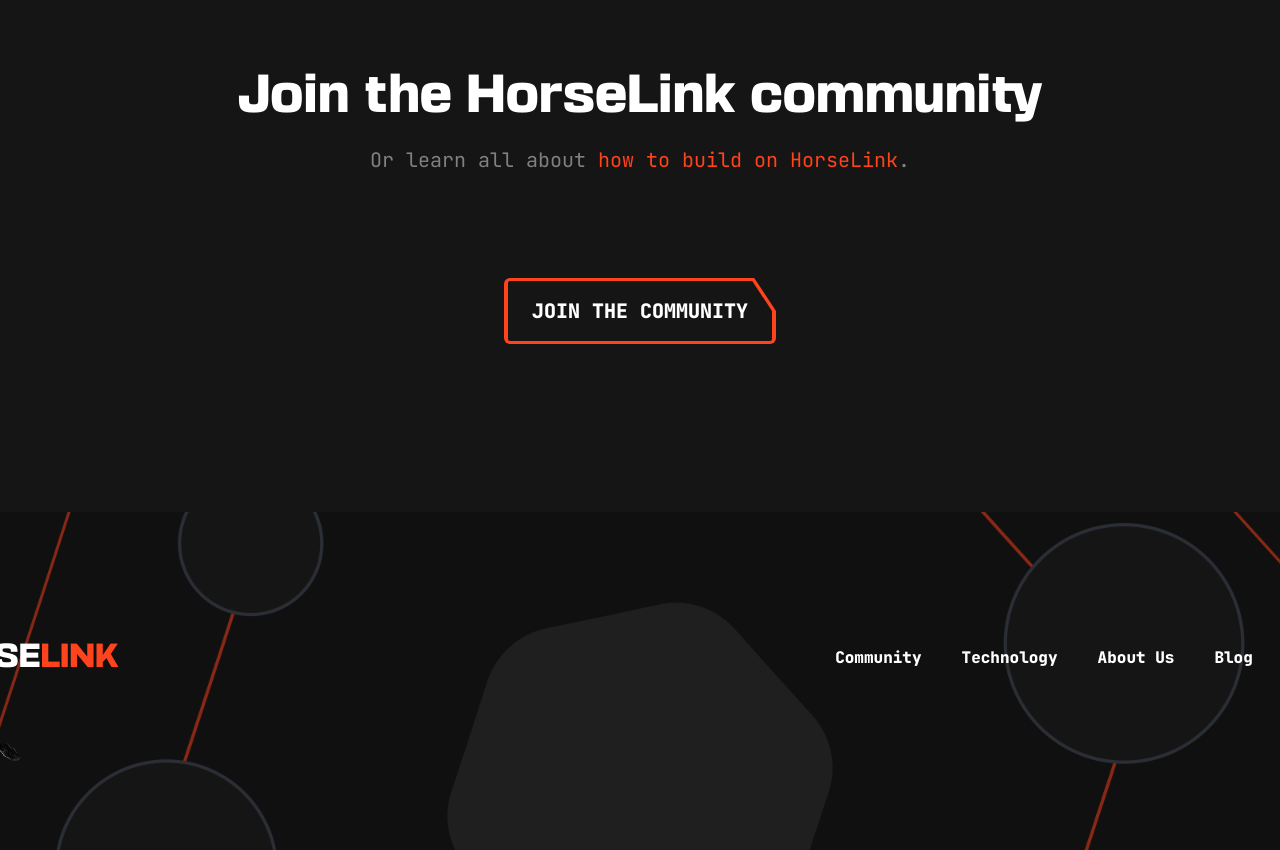
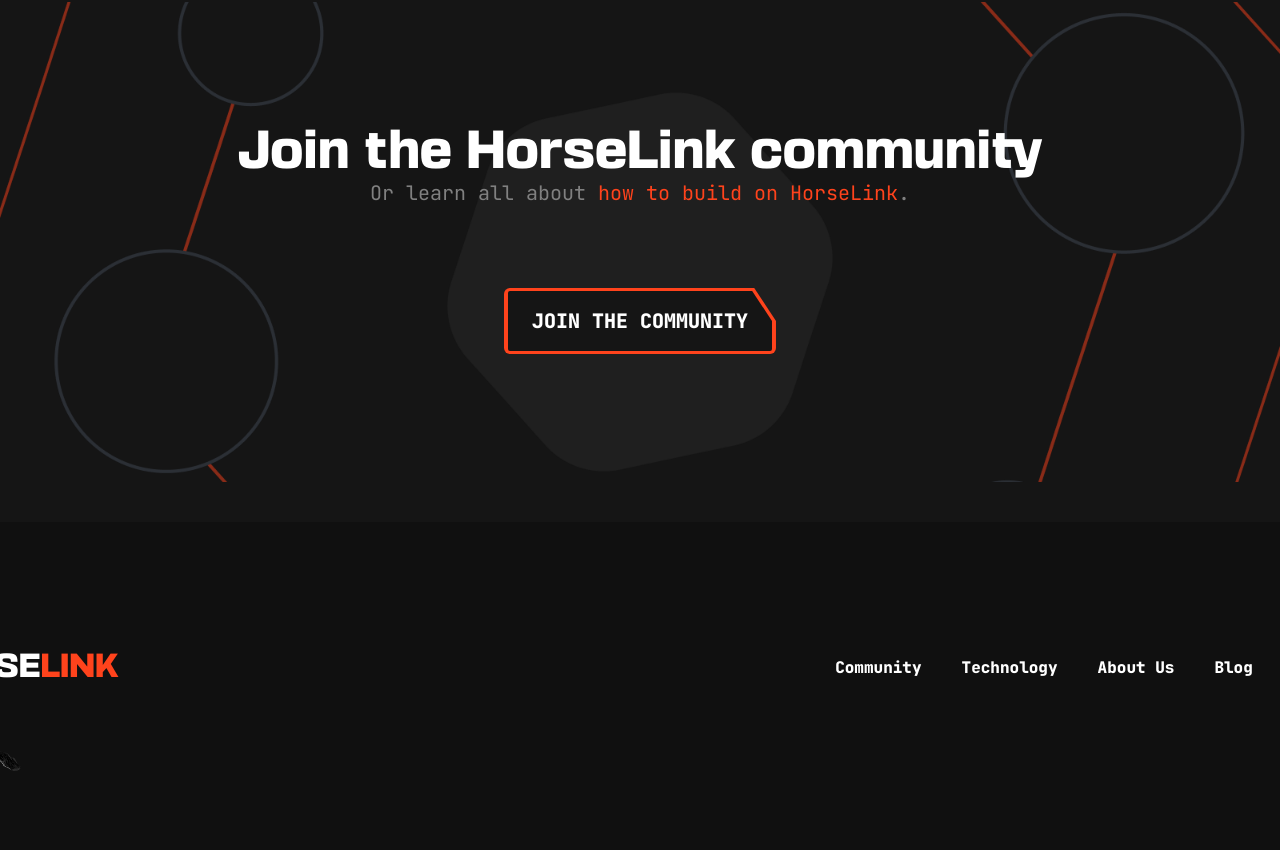
Before and after one commit to horse-link/horse-link-home, a React (Vite) app: page /blog in a window 1280 px wide. Shown: the part 1610-2460 px from the top of the page. Built offline with nearby package versions, Linux system fonts and the light colour scheme; what tailwind-heropatterns, wagmi would draw is missing.

Commit message:
fix: style conflicts

```diff
--- a/src/components/homepage/CTA.tsx
+++ b/src/components/homepage/CTA.tsx
@@ -2,34 +2,27 @@
 import { FunkyLink } from "./FunkyLink";
 
 export const CTA: React.FC = () => (
-  <React.Fragment>
-    {/* CTA section non-mobile */}
-    <section className="hidden w-full flex-col items-center gap-y-6 py-32 text-center lg:flex">
-      <h2 className="font-basement text-5xl">Join the HorseLink community</h2>
-      <p className="mb-20 text-xl text-hl-home-text-gray-2">
+  <section className="relative mt-14 flex w-[95vw] flex-col items-center gap-y-6 pt-4 text-center lg:w-full lg:py-32">
+    <div className="relative z-20">
+      <h2 className="font-basement text-2xl lg:text-5xl">
+        Join the HorseLink community
+      </h2>
+      <p className="my-4 leading-[28px] text-hl-home-text-gray-2 lg:my-0 lg:mb-20 lg:text-xl lg:leading-normal">
         Or learn all about{" "}
         <span className="text-hl-secondary">how to build on HorseLink</span>.
       </p>
-      <FunkyLink to="/">JOIN THE COMMUNITY</FunkyLink>
-    </section>
-
-    {/* mobile */}
-    <section className="relative mt-14 flex w-[95vw] flex-col items-center pt-4 text-center lg:hidden">
-      <div className="relative z-50">
-        <h2 className="font-basement text-2xl">Join the HorseLink community</h2>
-        <p className="my-4 leading-[28px] text-hl-home-text-gray-2">
-          Or learn all about{" "}
-          <span className="text-hl-secondary">how to build on HorseLink</span>.
-        </p>
+      <div className="flex w-full justify-center">
         <FunkyLink to="/">JOIN THE COMMUNITY</FunkyLink>
       </div>
+    </div>
 
-      {/* bg graphic */}
+    {/* background graphic */}
+    <div className="absolute top-0 z-10 h-full w-full overflow-hidden">
       <img
         src="/images/FooterGraphic.png"
-        alt="A complex graphic"
-        className="absolute top-0 z-[49] w-full"
+        alt="A complex background graphic for the footer"
+        className="w-full"
       />
-    </section>
-  </React.Fragment>
+    </div>
+  </section>
 );
--- a/src/components/homepage/Footer.tsx
+++ b/src/components/homepage/Footer.tsx
@@ -80,14 +80,5 @@
         </div>
       </div>
     </div>
-
-    {/* background graphic */}
-    <div className="absolute top-0 hidden w-full lg:block">
-      <img
-        src="/images/FooterGraphic.png"
-        alt="A complex background graphic for the footer"
-        className="w-full"
-      />
-    </div>
   </footer>
 );
--- a/src/components/homepage/FunkyLink.tsx
+++ b/src/components/homepage/FunkyLink.tsx
@@ -16,7 +16,7 @@
       href={to}
       target="_blank"
       rel="noopener noreferrer"
-      className="funky-clip block rounded-md bg-hl-secondary px-1 py-[3px] transition-all duration-100 hover:scale-[1.05]"
+      className="funky-clip block w-fit rounded-md bg-hl-secondary px-1 py-[3px] transition-all duration-100 hover:scale-[1.05]"
     >
       <span
         className={classNames(
@@ -33,7 +33,7 @@
   ) : (
     <Link
       to={to}
-      className="funky-clip block rounded-md bg-hl-secondary px-1 py-[3px] transition-all duration-100 hover:scale-[1.05]"
+      className="funky-clip block w-fit rounded-md bg-hl-secondary px-1 py-[3px] transition-all duration-100 hover:scale-[1.05]"
     >
       <span
         className={classNames(
```
Also changed, not shown: src/pages/Home.tsx (+4 -4 lines).
